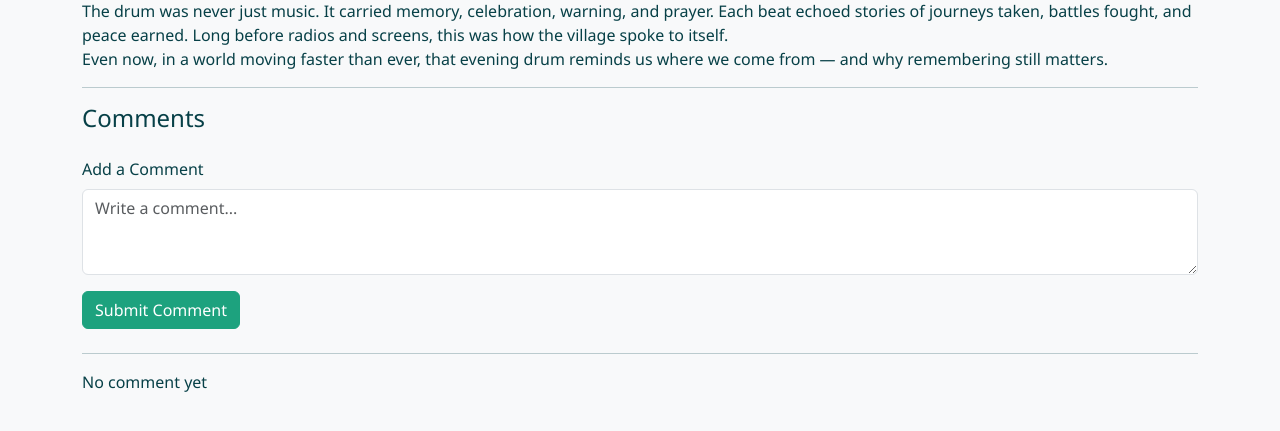
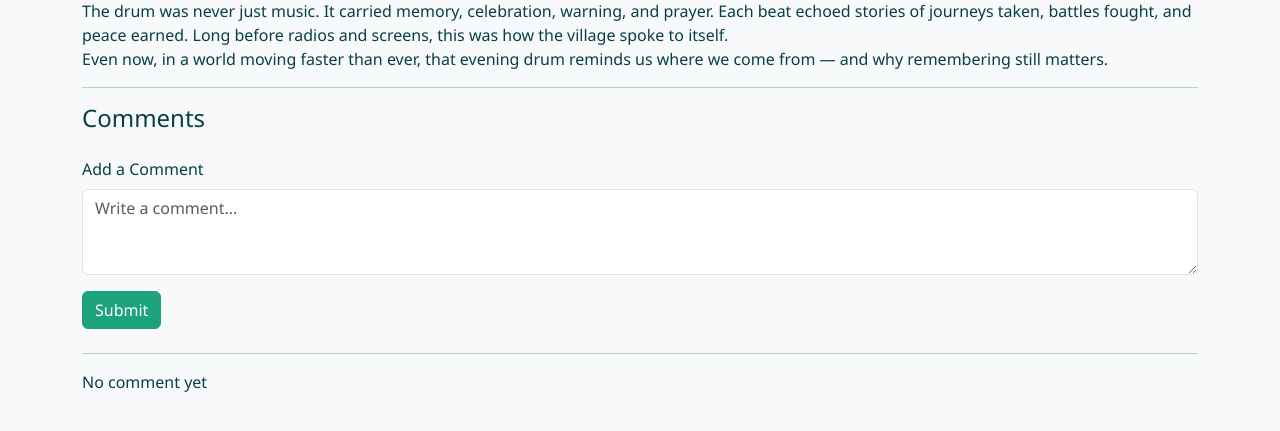
Before and after one commit to emmanuelmazonga/Zamculture_Hub, a Flask app: page /story/1 in a window 1280 px wide. Shown: the part 319-750 px from the top of the page. Run offline with Flask 3, Linux system fonts and the light colour scheme; a user stored in the database is signed in; some libraries are stand-ins or nearby versions.

Commit message:
fixed story route to send data from database to story.html. changed photo upload label in submit.html

```diff
--- a/templates/story.html
+++ b/templates/story.html
@@ -14,7 +14,7 @@
 <!--Stoey image-->
 {% if story.image_path %}
     <div class="text-center mb-4">
-        <img src="{{ url_for('static', fiename=story.image_path) }}" alt="Story Image" class="img-fluid rounded">
+        <img src="{{ url_for('static', filename=story.image_path) }}" alt="Story Image" class="img-fluid rounded">
     </div>
 {% endif %}
 
@@ -31,7 +31,7 @@
             <label for="comment" class="form-label">Add a Comment</label>
             <textarea class="form-control" id="comment" name="comment" rows="3" placeholder="Write a comment..." required></textarea>
         </div>
-        <button type="submit" class="btn btn-primary">Submit Comment</button>
+        <button type="submit" class="btn btn-primary">Submit</button>
     </form>
 {% else %}
     <p>
```
